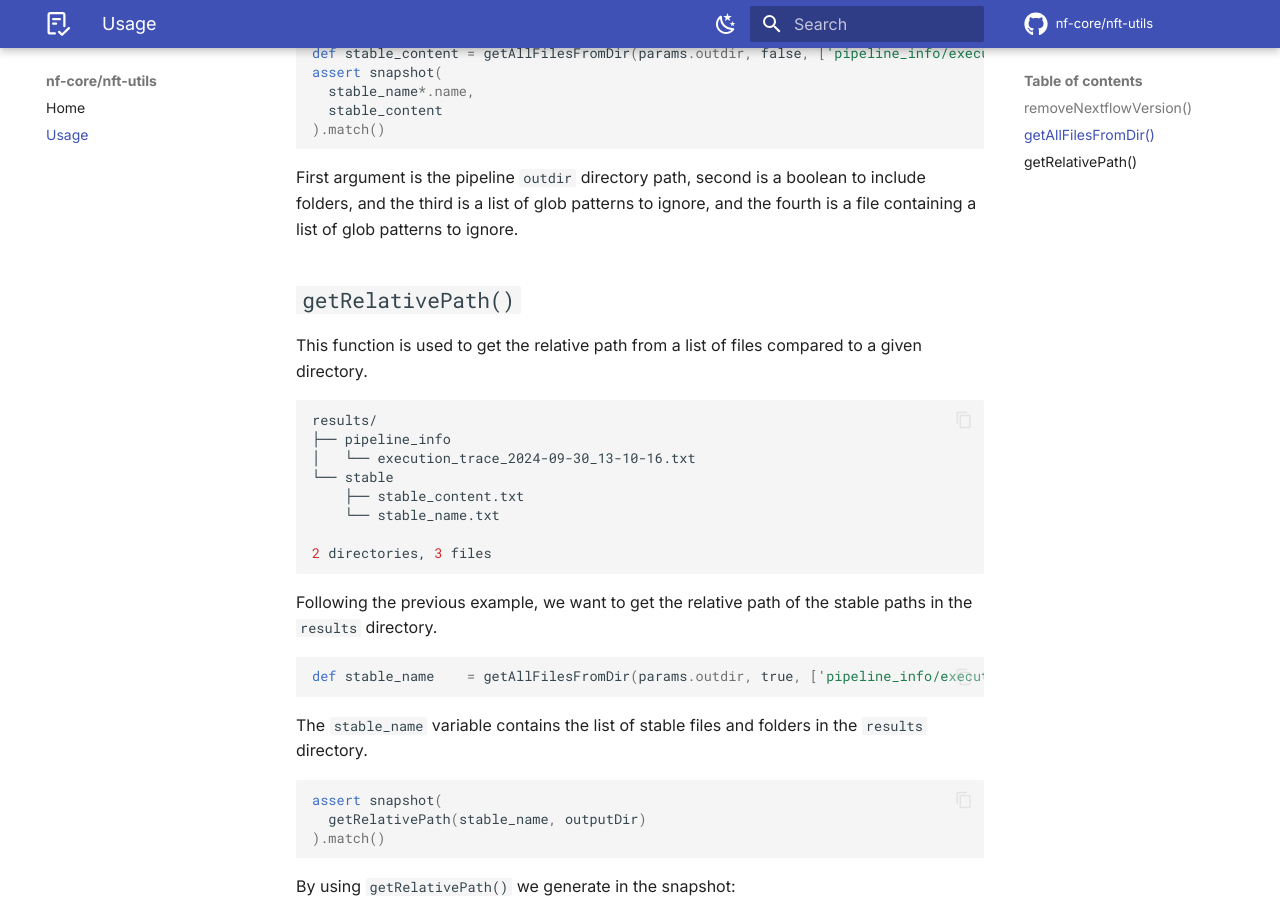
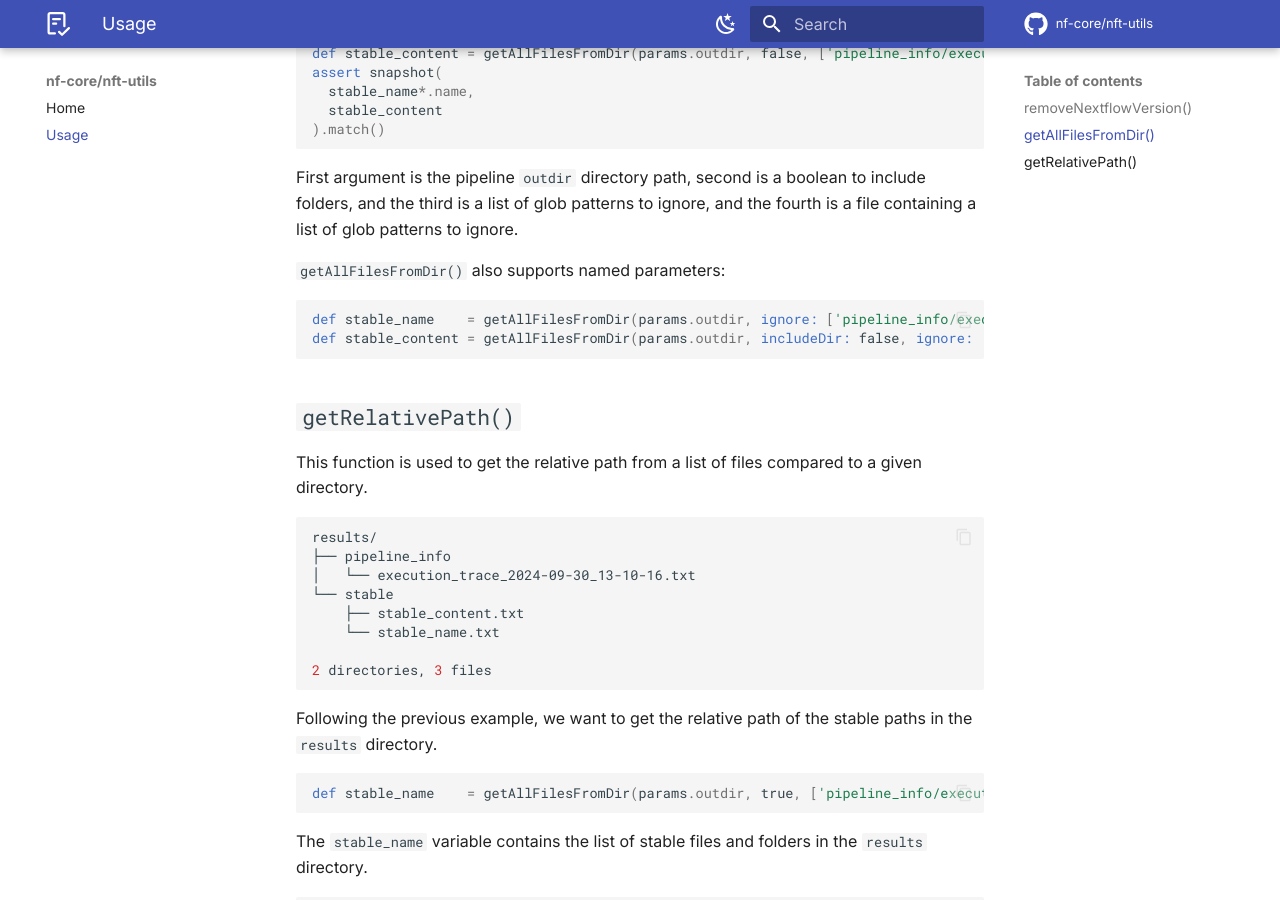
Before and after one commit to nf-core/nft-utils, an MkDocs documentation site: the page built from docs/usage.md, in a window 1280 px wide and 900 px high, scrolled down 1657 px. Built offline with MkDocs 1.6.1 and Material for MkDocs 9.7.7, drawn with Linux system fonts in a browser that asks for light colours; comment, search, counter and statistics services are not loaded; the version menu is left out; some of the changed text lies outside the part shown.

Commit message:
improve docs

````diff
--- a/docs/usage.md
+++ b/docs/usage.md
@@ -73,6 +73,14 @@ assert snapshot(
 
 First argument is the pipeline `outdir` directory path, second is a boolean to include folders, and the third is a list of glob patterns to ignore, and the fourth is a file containing a list of glob patterns to ignore.
 
+`getAllFilesFromDir()` also supports named parameters:
+
+```groovy
+def stable_name    = getAllFilesFromDir(params.outdir, ignore: ['pipeline_info/execution_*.{html,txt}'])
+def stable_content = getAllFilesFromDir(params.outdir, includeDir: false, ignore: ['pipeline_info/execution_*.{html,txt}'], ignoreFile: 'tests/getAllFilesFromDir/.nftignore')
+```
+
+
 ## `getRelativePath()`
 
 This function is used to get the relative path from a list of files compared to a given directory.
@@ -138,3 +146,9 @@ While only a flat structure would be generated without using `getRelativePath()`
     ]
 ]
 ```
+
+`getAllFilesFromDir()` named parameters `relative` can also be used to combine the two functions:
+
+```groovy
+def relative_path = getAllFilesFromDir(params.outdir, relative: true)
+```
````
